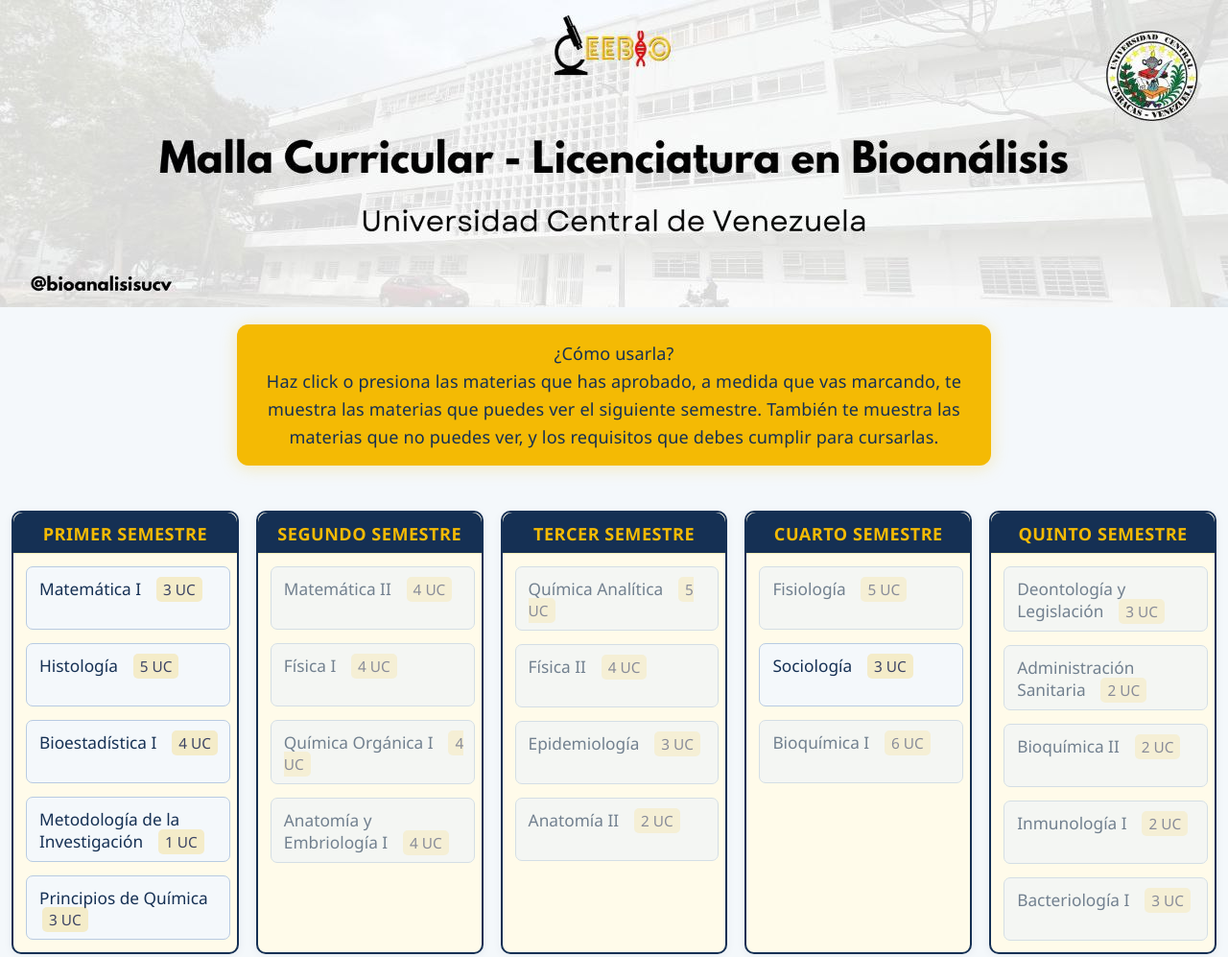
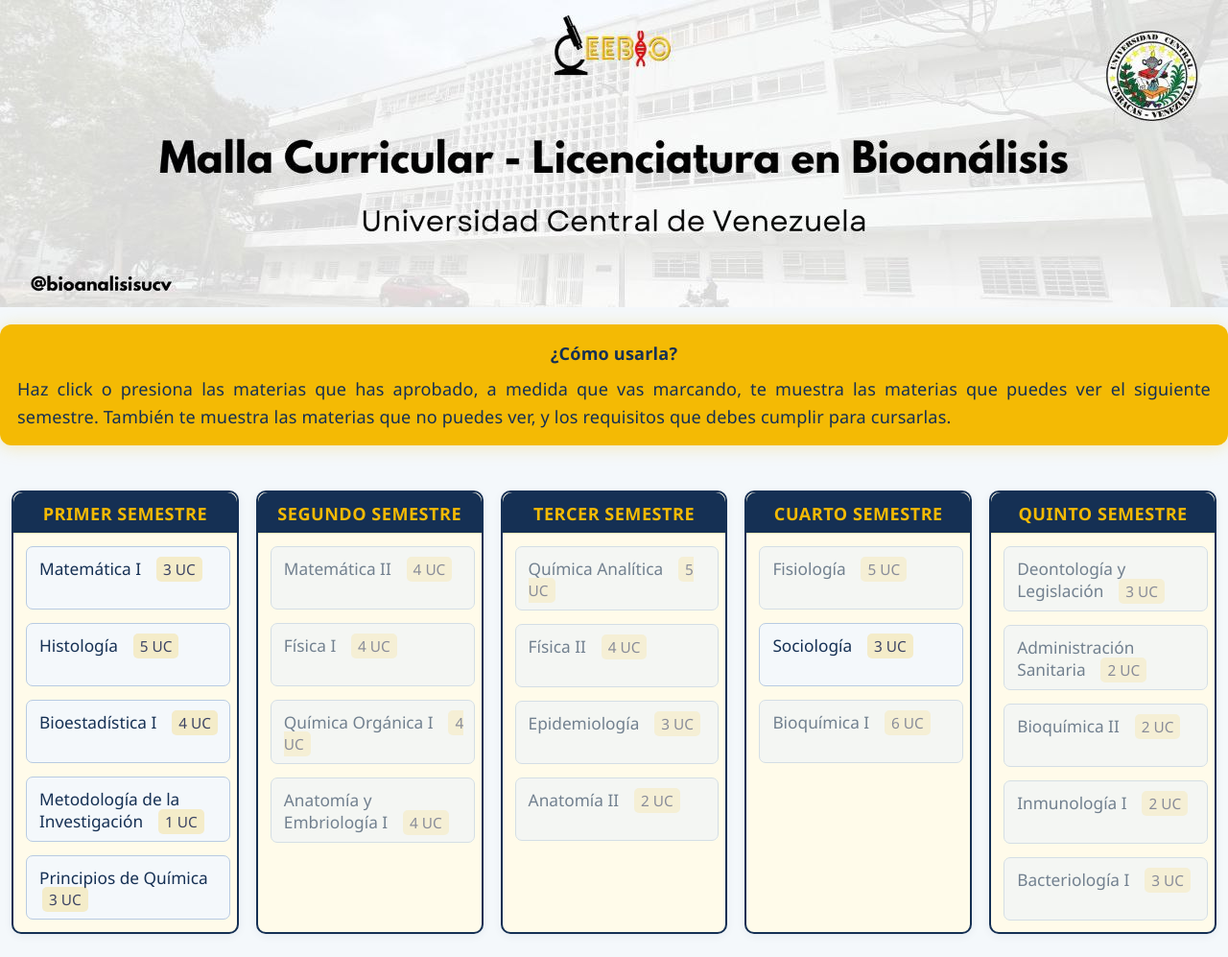
Before and after one commit to CEEBIOUCV/Malla-Bioanalisis-UCV, a plain HTML site: page index.html in a window 1280 px wide. Shown: the top 997 px of the page at 96% size. Drawn offline with Linux system fonts and the light colour scheme.

Commit message:
Update index15.html

```diff
--- a/index.html
+++ b/index.html
@@ -26,20 +26,31 @@
       border-radius: 0;
       box-shadow: none;
     }
+    /* Párrafo informativo al inicio: ocupa columnas 1 a 5 y justificado */
     .info-uso {
       background: #f4ba04;
       color: #153054;
       font-family: 'Segoe UI', Arial, sans-serif;
       font-size: 1.13em;
-      max-width: 750px;
+      max-width: 1400px; /* para coincidir con el ancho máximo */
       margin: 18px auto 35px auto;
       padding: 16px 18px 15px 18px;
       border-radius: 12px;
       box-shadow: 0 2px 18px #f4ba0444;
       line-height: 1.6;
-      text-align: center;
+      text-align: justify; /* Justificado */
       font-weight: 500;
       letter-spacing: 0.01em;
+
+      display: block;
+      grid-column: 1 / 6; /* ocupa columnas 1 a 5 */
+    }
+    /* "¿Cómo usarla?" solo en negrita, centrado y con margen inferior */
+    .info-uso strong {
+      display: block;
+      text-align: center;
+      font-weight: 700;
+      margin-bottom: 8px;
     }
     .malla-grid {
       display: grid;
@@ -308,7 +319,7 @@
     />
   </header>
   <div class="info-uso">
-    ¿Cómo usarla?<br>
+    <strong>¿Cómo usarla?</strong>
     Haz click o presiona las materias que has aprobado, a medida que vas marcando, te muestra las materias que puedes ver el siguiente semestre. También te muestra las materias que no puedes ver, y los requisitos que debes cumplir para cursarlas.
   </div>
   <div class="malla-grid" id="malla-contenedor"></div>
@@ -319,7 +330,7 @@
     • Para cursar el <b class="ir">Internado Rotatorio</b>, deben aprobarse 18 unidades de crédito de materias electivas, y haberse realizado el servicio comunitario.
   </div>
   <div class="logos-ucv" aria-label="Logo CEEBIO y derechos de autor">
-    <img src="CEEBIO.jpg" alt="Logo CEEBIO" class="logo-ceebio" />
+    <img src="CEEBIO.PNG" alt="Logo CEEBIO" class="logo-ceebio" />
     <div class="copyright"><b>© 2025 por Clareth Dagfeel Sec. Asuntos Académicos.</b></div>
   </div>
   <a class="btn-regresa" href="https://ceebioucv.wixsite.com/ceebio/planillas-control-de-estudio" target="_blank" rel="noopener">
```
